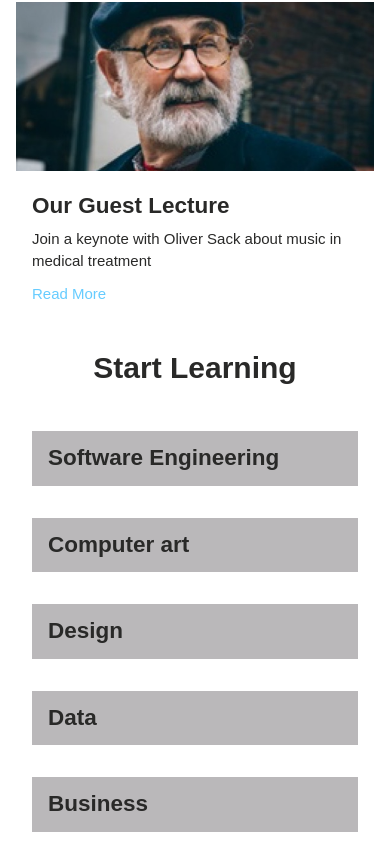
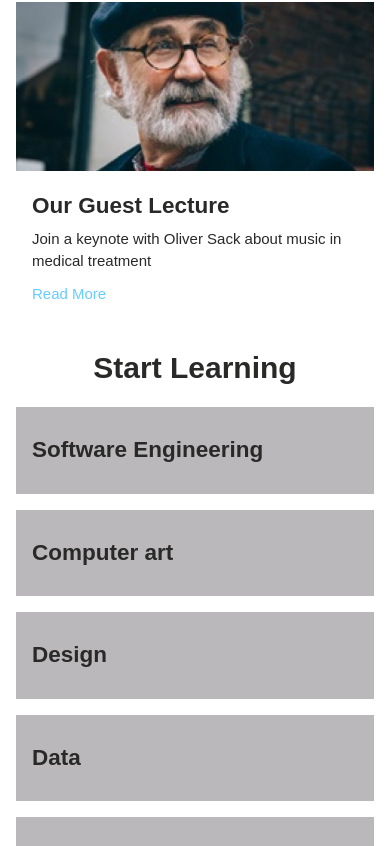
Before and after one commit to llkaplan/Colmar-Academy, a plain HTML site: page index.html in a window 390 px wide. Shown: the part 1137-1983 px from the top of the page. Drawn offline with Linux system fonts and the light colour scheme.

Commit message:
Working on mobile, final video part

```diff
--- a/Resources/css/style.css
+++ b/Resources/css/style.css
@@ -316,6 +316,10 @@ footer ul li {
     padding-bottom: 8px;
   }
 /* content for mobile */
+  .content {
+    padding-bottom: 32px;
+  }
+
   .content .ImageText {
     display: none;
   }
@@ -361,25 +365,29 @@ footer ul li {
 /* Second div for Start Learning */
 
   .startLearning {
-    padding: 32px 16px;
+    align-items: flex-start;
+    padding: 0px;
+    padding-bottom: 32px;
     background-color: white;
   }
   .headers {
     display: block;
     text-align: center;
     width: 100%;
-    padding-bottom: 32px;
+    padding-bottom: 16px;
   }
   .startLearning .startLearningdiv {
     width: 100%;
     background-color: #BAB8BA;
-    margin-top: 16px;
+    padding: 0px;
+    margin-top: 8px;
+    margin-bottom: 8px;
   }
   .startLearning .startLearningdiv img {
     display: none;
   }
   .startLearning .startLearningdiv .startLearningdivText {
-    padding: 16px;
+    padding: 32px 16px;
   }
   .startLearning .startLearningdiv .startLearningdivText p {
     display: none;
```
